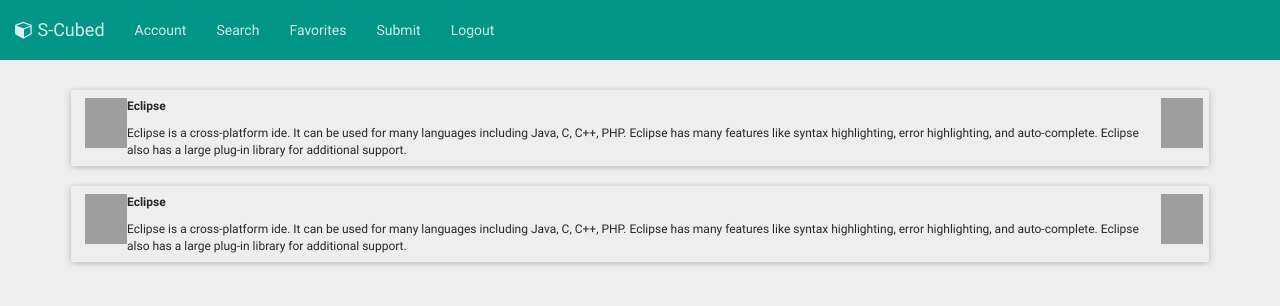
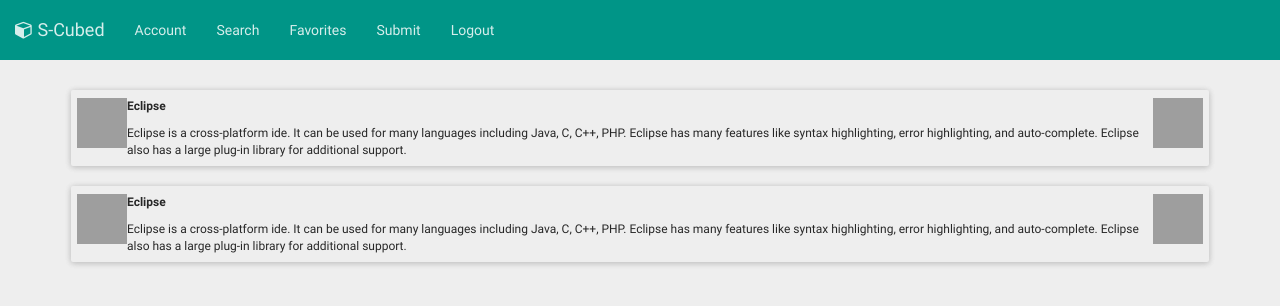
Before and after one commit to cheble/S-Cubed, a Jekyll site: the page built from SearchResults.html, in a window 1280 px wide. Shown: the top 306 px of the page. Built offline with Jekyll 4.4.1, drawn with Linux system fonts in a browser that asks for light colours; nearby versions of some CDN libraries; library files that are not in the unit come from our copies; Markdown is read by kramdown in place of the engine named in the settings; grey boxes are pictures that could not be loaded.

Commit message:
search results page

```diff
--- a/_includes/tile.html
+++ b/_includes/tile.html
@@ -2,10 +2,10 @@
   <a href="javascript:void(0)" class="btn btn-default btn-raised tile">
     <div class="tile_north">
       <div class="tile_img left">
-          <img class="media-object tile_img" src="{{include.value.image}}">
+          <img class="media-object" src="{{include.value.image}}">
       </div>
       <div class="tile_img right">
-          <img class="media-object tile_img" src="{{include.value.image}}">
+          <img class="media-object" src="{{include.value.image}}">
       </div>
       <div class="tile_title">
         <p>{{include.value.name}}</p>
--- a/css/main.css
+++ b/css/main.css
@@ -74,8 +74,13 @@ body {
 .tile_img {
   width: 50px;
   height: 50px;
-  padding-left: 4px;
-  padding-right: 4px;
+  border-left: 4px;
+  border-right: 4px;
+}
+
+.tile_img img {
+  width: 50px;
+  height: 50px;
 }
 
 .tile_title {
```
